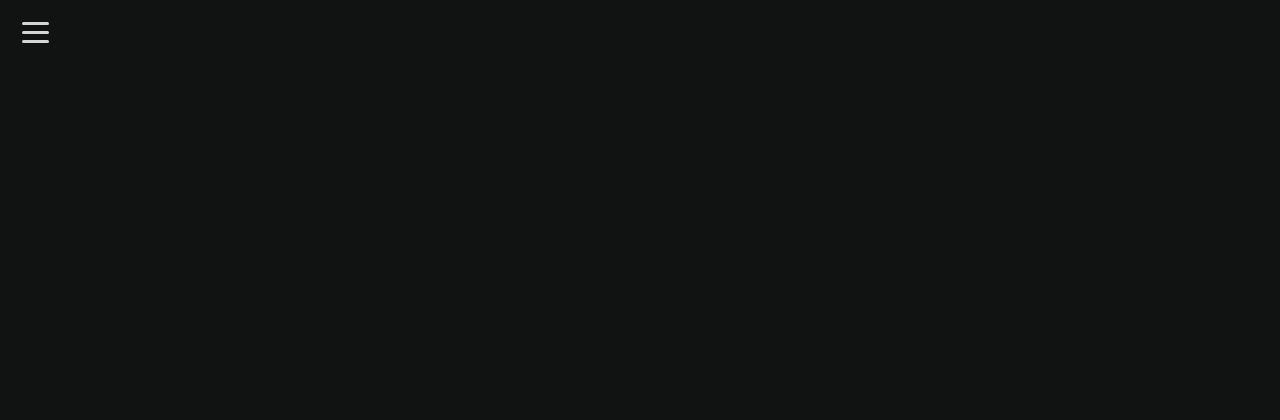
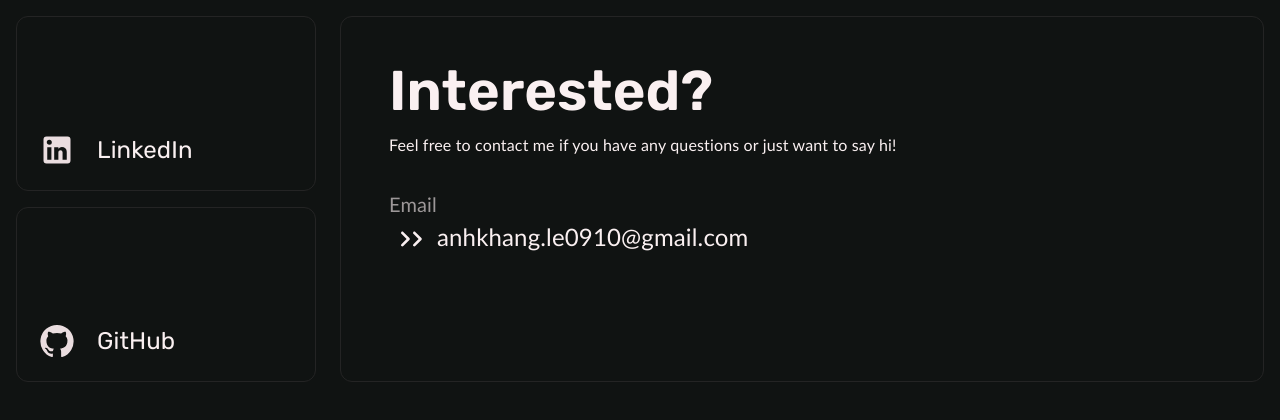
Before and after one commit to therealozp/portfolio, a Next.js app: page /testpage in a window 1280 px wide. Shown: the top 420 px of the page. Built offline with nearby package versions, Linux system fonts and the light colour scheme; a web font is replaced by a local one.

Commit message:
finally decided to stop procrastinating and add the contact info also made numerous quality of life upgrades

```diff
--- a/pages/testpage.js
+++ b/pages/testpage.js
@@ -1,24 +1,16 @@
 import React from 'react';
-import { Box } from '@mui/system';
 import dynamic from 'next/dynamic';
-
+import QuoteFiller from '../src/components/fillers/QuoteFiller';
+import ContactBlock from '../src/components/blocks/ContactBlock';
 const WrapperNoSSR = dynamic(() => import('../src/components/extra/Wrapper'), {
 	ssr: false,
 });
 
 const testpage = () => {
 	return (
-		<Box
-			sx={{
-				width: '100vw',
-				height: '100vh',
-				display: 'flex',
-				justifyContent: 'center',
-				alignItems: 'center',
-			}}
-		>
-			<WrapperNoSSR />
-		</Box>
+		<WrapperNoSSR>
+			<ContactBlock />
+		</WrapperNoSSR>
 	);
 };
 
--- a/src/components/blocks/ContactBlock.js
+++ b/src/components/blocks/ContactBlock.js
@@ -1,76 +1,217 @@
-// import React from 'react';
-// import { Box, Typography } from '@mui/material';
-// import styles from '../../../styles/shootingstars.module.scss';
+import React, { useState } from 'react';
+import { Box, Typography } from '@mui/material';
+import LinkedInIcon from '@mui/icons-material/LinkedIn';
+import GitHubIcon from '@mui/icons-material/GitHub';
+import NavigateNextRoundedIcon from '@mui/icons-material/NavigateNextRounded';
 
-// const Horizontal = () => {
-// 	return (
-// 		<Box
-// 			className="horizontalLine"
-// 			sx={{
-// 				height: '2px',
-// 				width: '77px',
-// 				backgroundColor: (theme) => theme.palette.red.main,
-// 				position: 'absolute',
-// 				top: '50%',
-// 			}}
-// 		/>
-// 	);
-// };
+const ContactSites = ({ iconComponent, website, url }) => {
+	const [hovered, setHovered] = useState(false);
+	return (
+		<a
+			target="_blank"
+			href={url}
+			rel="noopener noreferrer"
+			style={{
+				textDecoration: 'none',
+			}}
+		>
+			<Box
+				sx={{
+					border: '1px solid #242424',
+					width: '300px',
+					height: '175px',
+					'&:hover': {
+						border: '1px solid #2e2e2e',
+						// transform: 'scale(1.05)',
+					},
+					display: 'flex',
+					borderRadius: '12px',
+					padding: '16px',
+					margin: '16px',
+					willChange: 'border transform',
+					transition: 'border 0.15s ease-in-out, transform 0.15s ease-in-out',
+					alignItems: 'flex-end',
+					cursor: 'pointer',
+				}}
+				onMouseEnter={() => setHovered(true)}
+				onMouseLeave={() => setHovered(false)}
+			>
+				<Box
+					sx={{
+						display: 'flex',
+						alignItems: 'center',
+						width: '80%',
+					}}
+				>
+					<Box
+						sx={{
+							backgroundColor: hovered ? 'white' : 'transparent',
+							display: 'flex',
+							justifyContent: 'center',
+							alignItems: 'center',
+							borderRadius: '50%',
+							padding: '8px',
+							height: '48px',
+							width: '48px',
+							transition: 'background-color 0.3s ease-in-out',
+							willChange: 'background-color',
+							marginRight: 2,
+						}}
+					>
+						{iconComponent}
+					</Box>
+					<Box>
+						<Typography
+							sx={{
+								fontFamily: 'Rubik',
+								fontSize: '24px',
+								willChange: 'transform',
+								transform: hovered ? 'translateX(8px)' : 'none',
+								transition: 'transform 0.15s ease-in-out',
+							}}
+						>
+							{website}
+						</Typography>
+					</Box>
+				</Box>
+			</Box>
+		</a>
+	);
+};
 
-// const Vertical = () => {
-// 	return (
-// 		<Box
-// 			className="verticalLine"
-// 			sx={{
-// 				height: '77px',
-// 				width: '2px',
-// 				backgroundColor: (theme) => theme.palette.red.main,
-// 				position: 'absolute',
-// 				left: '50%',
-// 			}}
-// 		/>
-// 	);
-// };
+const EmailComponent = () => {
+	const [textHovered, setTextHovered] = useState(false);
+	return (
+		<>
+			<Typography
+				sx={{
+					fontSize: '20px',
+					fontWeight: '500',
+					opacity: '0.6',
+				}}
+			>
+				Email
+			</Typography>
+			<Box
+				sx={{
+					display: 'flex',
+					alignItems: 'center',
+				}}
+				onMouseEnter={() => setTextHovered(true)}
+				onMouseLeave={() => setTextHovered(false)}
+			>
+				<NavigateNextRoundedIcon
+					sx={{
+						fontSize: '32px',
+						marginBottom: '-3px',
+						transform: textHovered ? 'translateX(5px)' : 'none',
+						willChange: 'transform',
+						transition: 'transform 0.15s ease-in-out',
+					}}
+				/>
+				<NavigateNextRoundedIcon
+					sx={{
+						fontSize: '32px',
+						marginBottom: '-3px',
+						transform: textHovered ? 'translateX(-10px)' : 'translateX(-20px)',
+						willChange: 'transform',
+						transition: 'transform 0.15s ease-in-out',
+					}}
+				/>
+				<Typography
+					sx={{
+						fontSize: '24px',
+						fontWeight: '500',
+						transform: textHovered ? 'translateX(-8px)' : 'translateX(-16px)',
+						willChange: 'transform, opacity',
+						transition:
+							'transform 0.15s ease-in-out, opacity 0.15s ease-in-out',
+						opacity: textHovered ? '0.6' : '1',
+					}}
+				>
+					anhkhang.le0910@gmail.com
+				</Typography>
+			</Box>
+		</>
+	);
+};
 
-// const Target = () => {
-// 	return (
-// 		<Box
-// 			sx={{
-// 				height: '40px',
-// 				width: '40px',
-// 				borderRadius: '50%',
-// 				border: (theme) => `2px solid ${theme.palette.red.main}`,
-// 				position: 'relative',
-// 				overflow: 'hidden',
-// 				//
-// 			}}
-// 		>
-// 			<Horizontal />
-// 			<Vertical />
-// 		</Box>
-// 	);
-// };
+const ContactBlock = () => {
+	return (
+		<Box
+			sx={{
+				display: 'grid',
+				gridTemplateColumns: '1fr 4fr',
+			}}
+		>
+			<Box>
+				<ContactSites
+					iconComponent={
+						<LinkedInIcon
+							sx={{
+								fontSize: '36px',
+								mixBlendMode: 'difference',
+							}}
+						/>
+					}
+					website="LinkedIn"
+					url="https://www.linkedin.com/in/anhkhang-le/"
+				/>
+				<ContactSites
+					iconComponent={
+						<GitHubIcon
+							sx={{
+								fontSize: '36px',
+								mixBlendMode: 'difference',
+							}}
+						/>
+					}
+					website="GitHub"
+					url="https://github.com/therealozp"
+				/>
+			</Box>
+			<Box
+				sx={{
+					padding: '16px',
+					paddingLeft: '8px',
+					width: '100%',
+					height: '100%',
+				}}
+			>
+				<Box
+					sx={{
+						border: '1px solid #242424',
+						padding: '32px',
+						paddingLeft: '48px',
+						borderRadius: '12px',
+						height: '100%',
+					}}
+				>
+					<Typography
+						sx={{
+							fontFamily: 'Rubik',
+							fontSize: '56px',
+							fontWeight: '600',
+							// color: (theme) => theme.palette.text.greenCream,
+						}}
+					>
+						Interested?
+					</Typography>
+					<Typography>
+						Feel free to contact me if you have any questions or just want to
+						say hi!
+					</Typography>
+					<Box
+						sx={{
+							marginTop: '32px',
+						}}
+					>
+						<EmailComponent />
+					</Box>
+				</Box>
+			</Box>
+		</Box>
+	);
+};
 
-// const ContactBlock = () => {
-// 	return (
-// 		<Box
-// 			sx={{
-// 				position: 'relative',
-// 			}}
-// 		>
-// 			<Typography
-// 				sx={{
-// 					fontFamily: 'Rubik',
-// 					fontSize: '7rem',
-// 					fontWeight: '900',
-// 					letterSpacing: 4,
-// 					color: (theme) => theme.palette.text.greenCream,
-// 				}}
-// 			>
-// 				shoot me a message
-// 			</Typography>
-// 		</Box>
-// 	);
-// };
-
-// export default ContactBlock;
+export default ContactBlock;
--- a/src/components/extra/Wrapper.js
+++ b/src/components/extra/Wrapper.js
@@ -1,12 +1,12 @@
 import React, { useState } from 'react';
-import Navbar from '../navigation/Navbar';
+// import Navbar from '../navigation/Navbar';
 import NewSideBar from '../navigation/NewSideBar';
 
 const Wrapper = ({ children }) => {
 	const [open, setOpen] = useState(false);
 	return (
 		<>
-			<Navbar open={open} setOpen={setOpen} />
+			{/* <Navbar open={open} setOpen={setOpen} /> */}
 			<NewSideBar open={open} setOpen={setOpen} />
 			{children}
 		</>
--- /dev/null
+++ b/src/components/fillers/QuoteFiller.js
@@ -0,0 +1,177 @@
+import React, { useEffect, useRef, useState } from 'react';
+import { Box, Typography } from '@mui/material';
+import Image from 'next/image';
+const CustomCursor = () => {
+	const cursorRef = useRef(null);
+	useEffect(() => {
+		document.addEventListener('mousemove', (event) => {
+			const offsetX = cursorRef.current.clientWidth / 2;
+			const offsetY = cursorRef.current.clientHeight / 2;
+
+			const mouseMoveX = event.clientX - offsetX;
+			const mouseMoveY = event.clientY - offsetY;
+
+			cursorRef.current.style.transform = `translate3d(${mouseMoveX}px, ${mouseMoveY}px, 0)`;
+		});
+	}, []);
+	return (
+		// <Box
+		// 	ref={cursorRef}
+		// 	sx={{
+		// 		position: 'fixed',
+		// 		height: mouseEntered ? '100px' : '0px',
+		// 		width: mouseEntered ? '100px' : '0px',
+		// 		backgroundColor: 'white',
+		// 		borderRadius: '50%',
+		// 		pointerEvents: 'none',
+		// 		transition:
+		// 			'height 0.2s ease, width 0.2s ease, transform 0.2s ease-out',
+		// 		mixBlendMode: 'difference',
+		// 		zIndex: 10000,
+		// 		willChange: 'transform, height, width',
+		// 	}}
+		// ></Box>
+		<Box
+			sx={{
+				position: 'fixed',
+			}}
+		>
+			<svg viewBox="0 0 700 700">
+				<clipPath id="mask-clip">
+					<path
+						d="M51.4,-63.1C64.7,-50.2,72,-32.1,76.4,-12.6C80.8,6.8,82.3,27.6,73.9,43.2C65.5,58.7,47.2,69,28.5,74C9.8,78.9,-9.3,78.4,-26.6,72.4C-44,66.4,-59.5,54.9,-69.2,39.4C-78.9,23.8,-82.6,4.3,-78.8,-13.3C-75,-30.9,-63.6,-46.5,-49.2,-59.2C-34.8,-71.9,-17.4,-81.5,0.9,-82.6C19.1,-83.6,38.2,-76,51.4,-63.1Z"
+						transform="translate(100 100)"
+						ref={cursorRef}
+					/>
+				</clipPath>
+			</svg>
+		</Box>
+	);
+};
+
+const QuoteText = ({ children, outlined, isTransparent }) => {
+	return (
+		<Typography
+			sx={{
+				fontFamily: 'Rubik',
+				fontSize: '6rem',
+				fontWeight: '900',
+				// position: 'absolute',
+				WebkitTextStroke: outlined ? '2px white' : 'none',
+				WebkitTextFillColor: isTransparent ? 'transparent' : 'white',
+			}}
+		>
+			{children}
+		</Typography>
+	);
+};
+
+const QuoteFiller = () => {
+	const [mouseEntered, setmouseEntered] = useState(false);
+	return (
+		<>
+			<CustomCursor mouseEntered={mouseEntered} />
+			<Box
+				sx={{
+					height: '100vh',
+					width: '100%,',
+					display: 'flex',
+					justifyContent: 'center',
+					alignItems: 'center',
+				}}
+			>
+				<Box
+					sx={{
+						height: '100vh',
+						width: '100vw',
+						// border: '1px solid white',
+						display: 'flex',
+						flexDirection: 'column',
+						justifyContent: 'center',
+						alignItems: 'center',
+						position: 'relative',
+						// overflow: 'hidden',
+					}}
+					id="quote-filler-element"
+					onMouseEnter={() => {
+						setmouseEntered(true);
+					}}
+					onMouseLeave={() => {
+						setmouseEntered(false);
+					}}
+				>
+					<Box
+						sx={{
+							position: 'absolute',
+							display: 'flex',
+							flexDirection: 'column',
+							justifyContent: 'center',
+							alignItems: 'center',
+							width: '100%',
+							height: '90%',
+							clipPath: 'url(#mask-clip)',
+							// filter: 'opacity(0)'
+						}}
+					>
+						<Box
+							sx={{
+								position: 'absolute',
+								width: '100%',
+								height: '90%',
+							}}
+						>
+							<Image
+								src="/city-mask.png"
+								alt="city-mask"
+								objectFit="cover"
+								layout="fill"
+							/>
+						</Box>
+						<Box
+							sx={{
+								position: 'absolute',
+								display: 'flex',
+								flexDirection: 'column',
+								justifyContent: 'center',
+								alignItems: 'center',
+							}}
+						>
+							<QuoteText>simplicity</QuoteText>
+							<QuoteText>is the ultimate</QuoteText>
+							<QuoteText>sophistication.</QuoteText>
+						</Box>
+					</Box>
+					<Box
+						sx={{
+							position: 'absolute',
+							display: 'flex',
+							flexDirection: 'column',
+							justifyContent: 'center',
+							alignItems: 'center',
+							width: '100%',
+							height: '90%',
+						}}
+					>
+						<Box
+							sx={{
+								position: 'absolute',
+								display: 'flex',
+								flexDirection: 'column',
+								justifyContent: 'center',
+								alignItems: 'center',
+							}}
+						>
+							<QuoteText isTransparent outlined>
+								simplicity
+							</QuoteText>
+							<QuoteText isTransparent>is the ultimate</QuoteText>
+							<QuoteText isTransparent>sophistication.</QuoteText>
+						</Box>
+					</Box>
+				</Box>
+			</Box>
+		</>
+	);
+};
+
+export default QuoteFiller;
--- a/src/components/navigation/Navbar.js
+++ b/src/components/navigation/Navbar.js
@@ -21,7 +21,7 @@ const Navbar = ({ open, setOpen }) => {
 			<AppBar elevation={0} color="transparent">
 				<Toolbar>
 					<IconButton onClick={setOpen}>
-						<CustomFadeAwayIcon isnavBarActive={open} onClick={setOpen} />
+						<CustomFadeAwayIcon isnavBarActive={open} />
 					</IconButton>
 				</Toolbar>
 			</AppBar>
--- a/src/models/VoxelDesk.js
+++ b/src/models/VoxelDesk.js
@@ -34,6 +34,7 @@ const VoxelDesk = ({ animationFinished }) => {
 			renderer.setPixelRatio(window.devicePixelRatio);
 			renderer.setSize(sceneWidth, sceneHeight);
 			renderer.outputEncoding = THREE.sRGBEncoding;
+			renderer.outputColorSpace = 'srgb';
 			container.appendChild(renderer.domElement);
 			refRenderer.current = renderer;
 			// setRenderer(renderer);
```
Also changed, not shown: src/components/blocks/AboutBlock.js (+15 -16 lines), src/components/blocks/IntroBlock.js (+39 -62 lines), src/components/blocks/ProjectBlock.js (+36 -1 lines), src/components/fillers/TitleBackground.js (+23 -5 lines), src/pages/HomePage.js (+14 -5 lines), styles/shootingstars.module.scss (+11 -8 lines), public/city-mask.png (added).
